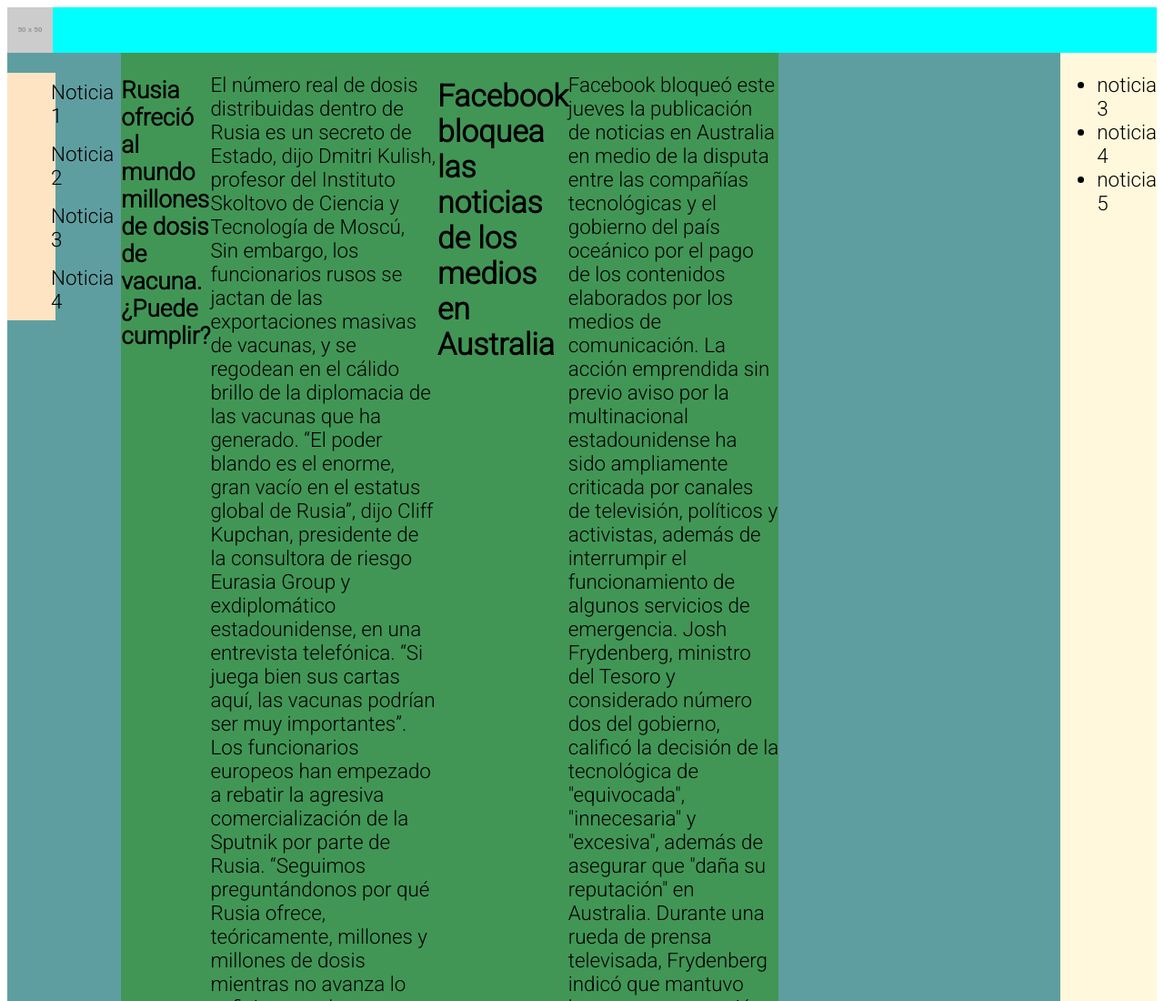
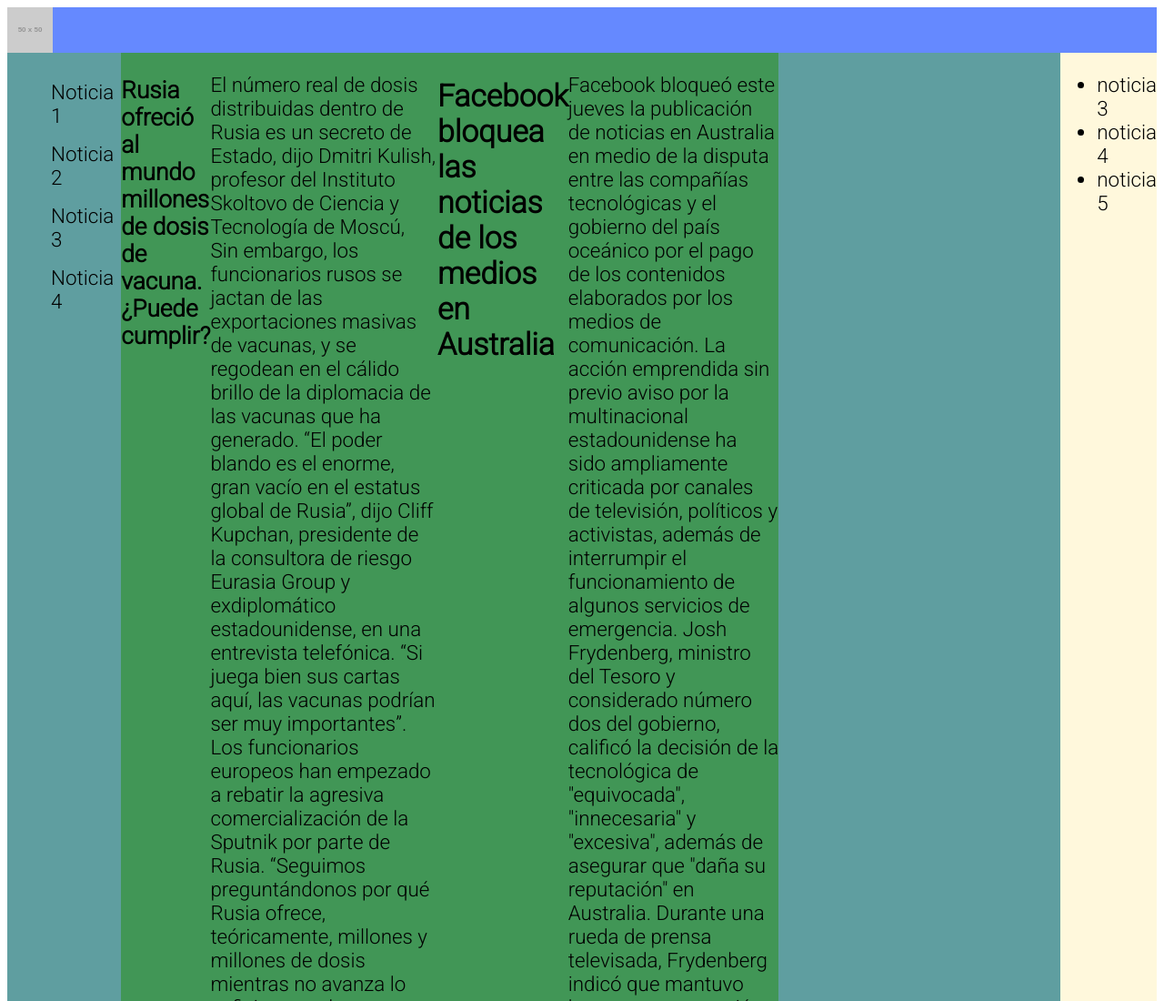
Before and after one commit to derc88/Ac-mica, a plain HTML site: page practica/index.html in a window 1280 px wide. Shown: the top 1100 px of the page at 91% size. Drawn offline with Linux system fonts and the light colour scheme; placeholder pictures from the web are drawn by us.

Commit message:
cambio de color header a azul

```diff
--- a/practica/estilos.scss
+++ b/practica/estilos.scss
@@ -8,7 +8,7 @@
 
 header{
     display: flex;
-    background-color: aqua;
+    background-color: rgba(0, 60, 255, 0.603);
     justify-content: space-between;
     align-items: center;
 }
```
Also changed, not shown: practica/estilos.css, 1 other file.
